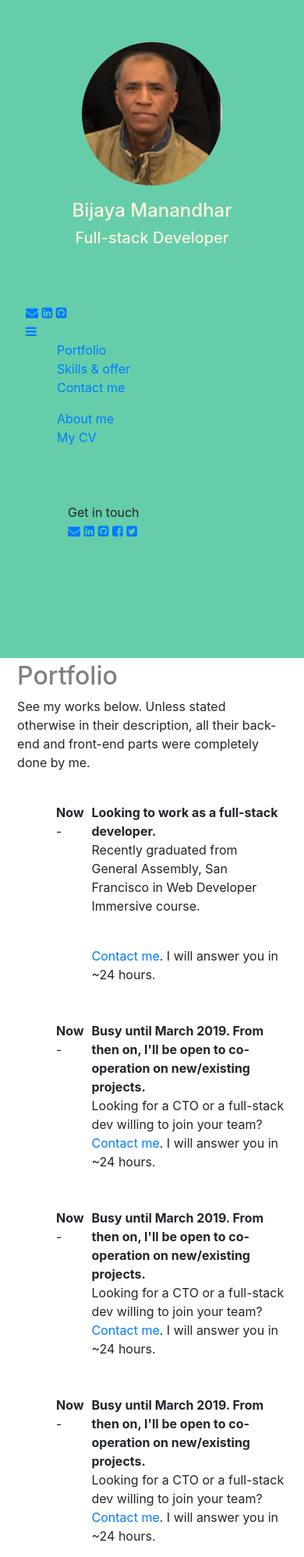
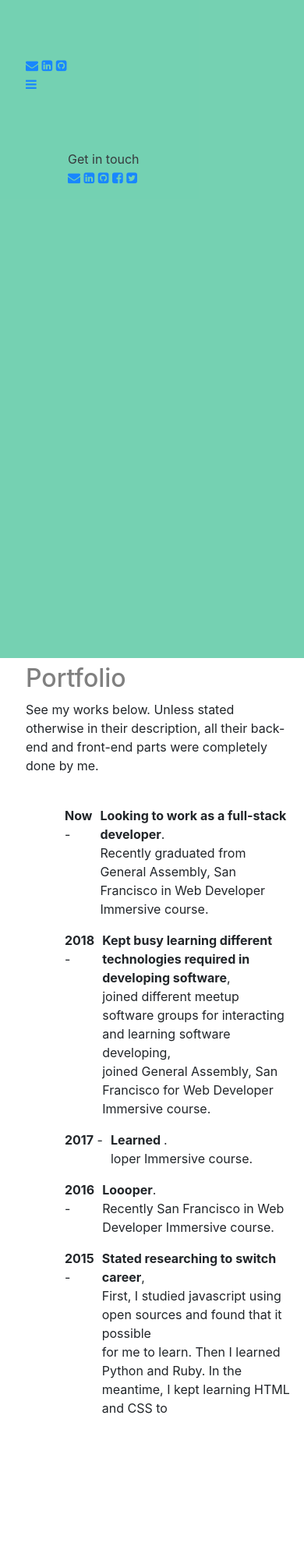
Before and after one commit to bmanandhar/renamed_bijaya_followed, a plain HTML site: page portfolio.html in a window 390 px wide. Shown: the top 1997 px of the page at 78% size. After the commit the page ends 1850 px from the top, so only its background shows below. Drawn offline with nearby package versions, Linux system fonts and the light colour scheme.

Commit message:
commit all

```diff
--- a/portfolio.html
+++ b/portfolio.html
@@ -31,13 +31,13 @@
         <nav class="block main-navigation">
           <div class="navigation-extend-bar">
             <div class="social-icons">
-              <a href="/cdn-cgi/l/email-protection#2d474c4e48466d47594240034048" class="button button-icon" title="mail: jacek@jtom.me">
+              <a href="/cdn-cgi/l/email-protection#2d474c4e48466d47594240034048" class="button button-icon" title="mail: manandhar.bijaya@gmail.me">
                 <i class="fa fa-envelope"></i>
               </a>
-              <a href="https://www.linkedin.com/in/jtompl" class="button button-icon" title="linkedin: jtompl">
+              <a href="https://www.linkedin.com/in/bijaya-manandhar-5a451827/" class="button button-icon" title="linkedin: bijaya-manandhar-5a451827">
                 <i class="fa fa-linkedin-square"></i>
               </a>
-              <a href="https://github.com/jtomaszewski" class="button button-icon" title="github: jtomaszewski">
+              <a href="https://github.com/bmanandhar" class="button button-icon" title="github: bmanandhar">
                 <i class="fa fa-github-square"></i>
               </a>
             </div>
@@ -48,13 +48,13 @@
 
           <div class="navigation-extendable">
             <ul>
-              <li class=""><a href="/portfolio/">Portfolio</a></li>
-              <li class=""><a href="/skills-and-offer/">Skills &amp; offer</a></li>
-              <li class=""><a href="/contact/">Contact me</a></li>
+              <li class=""><a href="portfolio.html">Portfolio</a></li>
+              <li class=""><a href="skills.html">Skills &amp; offer</a></li>
+              <li class=""><a href="contact.html">Contact me</a></li>
             </ul>
             <ul>
-              <li class=""><a href="/about-me/">About me</a></li>
-              <li class=""><a href="/cv/">My CV</a></li>
+              <li class=""><a href="about.html">About me</a></li>
+              <li class=""><a href="cv.html">My CV</a></li>
             </ul>
           </div>
         </nav>
@@ -86,12 +86,11 @@
     </aside>
     <div class="col-md-9 right">
       <div class="home-inner">
-        <div class="home-heading">
         <div class="main-section portfolio-section">
           <h2 class="main-title">Portfolio</h2>
           <p>See my works below. Unless stated otherwise in their description, all their back-end and front-end parts were completely done by me.</p>
-            <div class="timeline portfolio-timeline">
-              <ul><br />
+          <div class="timeline portfolio-timeline"><br />
+            <ul>
               <li>
                 <div class="time-and-project">
                   <div class="timeline_element-date">
@@ -100,64 +99,75 @@
                   <div class="timeline_element-contents">
                     <div class="project-text">
                       <div class="project-description">
-                          <strong>Looking to work as a full-stack developer.</strong><br />
-                          <p>Recently graduated from General Assembly, San Francisco in Web Developer Immersive course.</p><br />
-                          <a href="/contact/">Contact me</a>. I will answer you in ~24 hours.
+                        <strong>Looking to work as a full-stack developer</strong>.
+                        <p>Recently graduated from General Assembly, San Francisco in Web Developer Immersive course.</p>
                       </div>
                     </div>
                   </div>
                 </div>
-                  </li><br /><br />
+              </li>
               <li>
                 <div class="time-and-project">
                   <div class="timeline_element-date">
-                      <time class="timeline_element-date-text"><b>Now</b> - </time>
+                    <time class="timeline_element-date-text"><b>2018</b> - </time>
                   </div>
                   <div class="timeline_element-contents">
                     <div class="project-text">
                       <div class="project-description">
-                          <strong>Busy until March 2019. From then on, I'll be open to co-operation on new/existing projects.</strong><br />
-                          Looking for a CTO or a full-stack dev willing to join your team?<br />
-                          <a href="/contact/">Contact me</a>. I will answer you in ~24 hours.
+                        <strong>Kept busy learning different technologies required in developing software</strong>,<br />
+                        <p>joined different meetup software groups for interacting and learning software developing,<br />
+                        joined General Assembly, San Francisco for Web Developer Immersive course.</p>
                       </div>
                     </div>
                   </div>
                 </div>
-                  </li><br /><br />
+              </li>
               <li>
                   <div class="time-and-project">
                     <div class="timeline_element-date">
-                        <time class="timeline_element-date-text"><b>Now</b> - </time>
+                      <time class="timeline_element-date-text"><b>2017</b> - </time>
                     </div>
                     <div class="timeline_element-contents">
                       <div class="project-text">
                         <div class="project-description">
-                            <strong>Busy until March 2019. From then on, I'll be open to co-operation on new/existing projects.</strong><br />
-                            Looking for a CTO or a full-stack dev willing to join your team?<br />
-                            <a href="/contact/">Contact me</a>. I will answer you in ~24 hours.
+                          <strong>Learned </strong>.
+                          <p>loper Immersive course.</p>
                         </div>
                       </div>
                     </div>
                   </div>
-                  </li><br /><br />
+                </li>
                 <li>
                   <div class="time-and-project">
                     <div class="timeline_element-date">
-                      <time class="timeline_element-date-text"><b>Now</b> - </time>
+                      <time class="timeline_element-date-text"><b>2016</b> - </time>
                     </div>
                     <div class="timeline_element-contents">
                       <div class="project-text">
                         <div class="project-description">
-                          <strong>Busy until March 2019. From then on, I'll be open to co-operation on new/existing projects.</strong><br />
-                          Looking for a CTO or a full-stack dev willing to join your team?<br />
-                          <a href="/contact/">Contact me</a>. I will answer you in ~24 hours.
+                          <strong>Loooper</strong>.
+                          <p>Recently San Francisco in Web Developer Immersive course.</p>
                         </div>
                       </div>
                     </div>
                   </div>
-                  </li><br /><br />
+                </li>
+                <li>
+                  <div class="time-and-project">
+                    <div class="timeline_element-date">
+                      <time class="timeline_element-date-text"><b>2015</b> - </time>
+                    </div>
+                    <div class="timeline_element-contents">
+                      <div class="project-text">
+                        <div class="project-description">
+                          <strong>Stated researching to switch career</strong>,
+                          <p>First, I studied javascript using open sources and found that it possible<br /> for me to learn. Then I learned Python and Ruby. In the meantime, I kept learning HTML and CSS to </p>
+                        </div>
+                      </div>
+                    </div>
+                  </div>
+                </li>
               </ul>
-              </div>
             </div>
           </div>
         </div>
@@ -167,3 +177,23 @@
   <script src="scripts/index.js"></script>
 </body>
 </html>
+
+<!--
+        <li>
+                  <div class="time-and-project">
+                    <div class="timeline_element-date">
+                      <time class="timeline_element-date-text"><b>Now</b> - </time>
+                    </div>
+                    <div class="timeline_element-contents">
+                      <div class="project-text">
+                        <div class="project-description">
+                          <strong>Kept busy learning different technologies required in developing software</strong>,
+                          <p>joined different meetup software groups for interacting and learning software developing,
+                          joined General Assembly, San Francisco for Web Developer Immersive course.</p><br />
+                        </div>
+                    </div>
+                  </div>
+                  </div>
+                </li>
+
+-->
--- a/style.css
+++ b/style.css
@@ -1,17 +1,18 @@
 .front-page {
-  height: 100vh;
-  background-image: url('images/yosemite.jpg');
+  width: 100vw;
+  background-image: url('images/golden_gate.jpg');
   background-repeat: no-repeat;
+  color: cornsilk;
+  font-family: 'Courier New', Courier, monospace;
 }
 
 .left {
   height: 100vh;;
   background-color: mediumaquamarine;
-  /* opacity: .8; */
+  opacity: .9;
 }
 
 .person-image {
-  /* background-color: skyblue; */
 }
 
 .my-image {
@@ -29,12 +30,12 @@
   margin: 20% 5%;
 }
 
-.navigation-extend-bar{
-  /* display: none; */
+.block-social {
+  margin: 20% 20%;
 }
 
-.block-social {
-  margin: 20% 20%;
+.social-icons {
+
 }
 
 .right-inner {
@@ -49,13 +50,18 @@
   margin-top: 15%;
 }
 
-.home-heading, .main-section {
-  margin: 1%;
+.home-heading {
+  margin: 10% 0;
 }
 
 ul {
   list-style-type: none
 }
+
+.main-section {
+  margin: 2% 0 0 5%;
+}
+
 
 /* @media only screen and (max-width: 600px) {
   body {
@@ -74,7 +80,7 @@ ul {
 .main-title {
   color: grey;
 }
-
+/*will display inline block with screen size smaller*/
 .navigation-extend-bar {
   display: none;
 }
@@ -88,8 +94,14 @@ ul {
 }
 
 
-@media only screen and (max-width: 600px) {
+@media only screen and (max-width: 900px) {
   .navigation-extend-bar {
-    display: inline-block;
+    display: inline;
+  }
+  .person-image,
+  .person-content,
+  .navigation-extendable,
+  .block block-social {
+    display: none;
   }
 }
```
Also changed, not shown: contact.html (added, +1 -0 lines), index.html (+11 -15 lines), skills.html (+12 -17 lines), 2 other files. Lines whose indentation alone changed are shown as unchanged.
